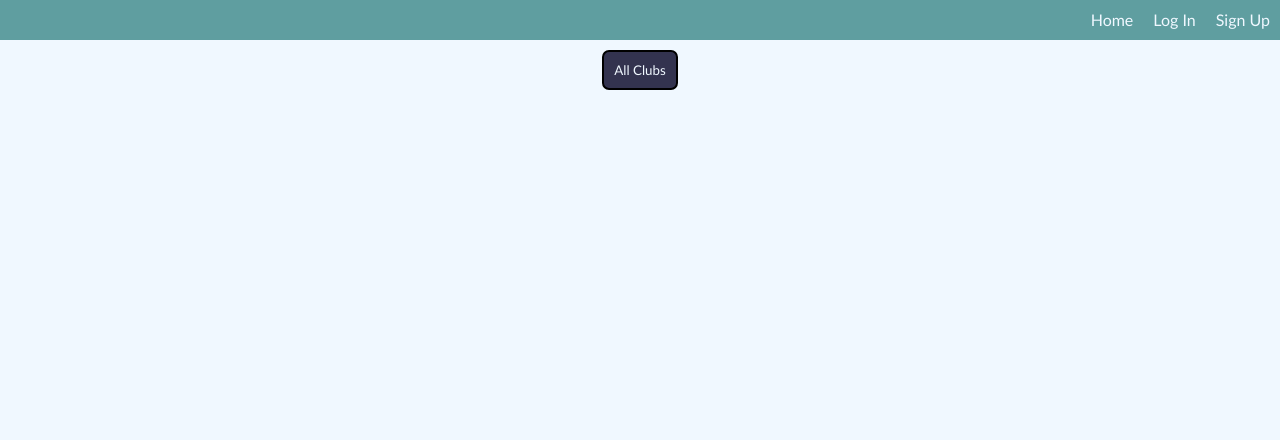
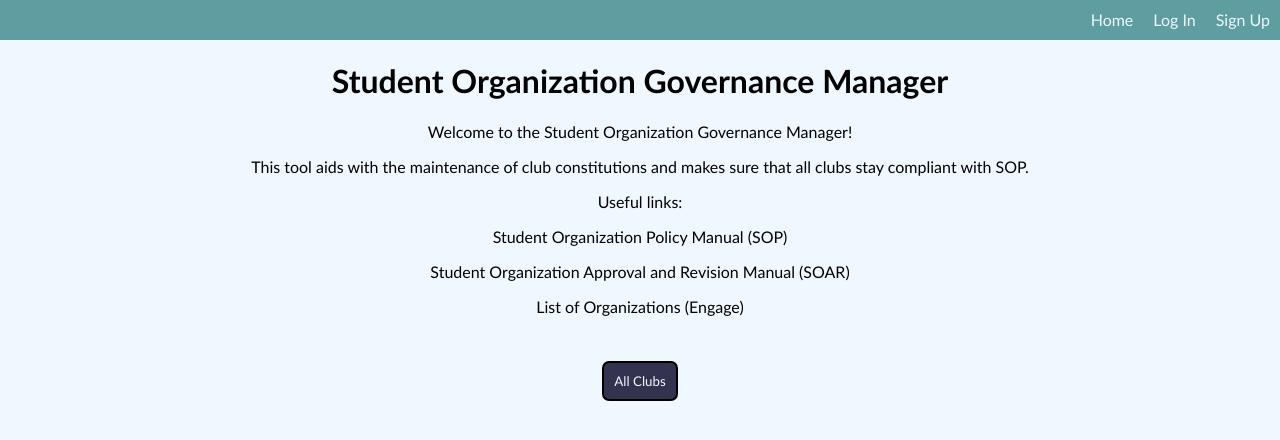
Before and after one commit to b-at-neu/StudentOrganizationGovernance, a Django app: page / in a window 1280 px wide. Shown: the top 440 px of the page. Run offline with Django 5.2, Linux system fonts and the light colour scheme.

Commit message:
Better formatting for tables and links

```diff
--- a/student_org_gov/clubs/views/save_constitution_edits.py
+++ b/student_org_gov/clubs/views/save_constitution_edits.py
@@ -15,9 +15,9 @@ def view(request, club_url):
     data = post(request)
 
     try:
-        constitution = models.Constitution.objects.get(pk=data.get("constitution"))
+        constitution = models.Constitution.objects.get(pk=data.get("pk"))
     except:
-        return HttpResponseBadRequest(f"Constitution model data with pk '{data.get('constitution')}' not found")
+        return HttpResponseBadRequest(f"Constitution model data with pk '{data.get('pk')}' not found")
 
     articles_list = list(constitution.articles.all())
 
--- a/student_org_gov/home/templates/home/home.html
+++ b/student_org_gov/home/templates/home/home.html
@@ -4,6 +4,24 @@
 
 {% block body %}
 
+<h1>Student Organization Governance Manager</h1>
+
+<p>Welcome to the Student Organization Governance Manager!</p>
+<p>This tool aids with the maintenance of club constitutions and makes sure that all clubs stay compliant with SOP.</p>
+<p>Useful links:</p>
+<p><a class="link" href="https://docs.google.com/document/d/19DnmV_UzVOfzxwxffAjHxugFLAEadIaAzzklEzsdXY4/edit?usp=sharing" target="_blank">
+    Student Organization Policy Manual (SOP)
+</a></p>
+<p><a class="link" href="https://docs.google.com/document/d/1dP4Jvq4-1EJt6nPBkLFr7MCazJuAEb0wcqi5MA1PDEw/edit?usp=sharing" target="_blank">
+    Student Organization Approval and Revision Manual (SOAR)
+</a></p>
+<p><a class="link" href="https://neu.campuslabs.com/engage/organizations" target="_blank">
+    List of Organizations (Engage)
+</a></p>
+
+<br>
+
+<div class="buttons">
     <!-- Club of person -->
     {% if user.role == 2 and user.club %}
         <a href="{% url 'club' user.club.url %}"><button>View My Club</button></a>
@@ -17,5 +35,6 @@
 
     <!-- All links -->
     <a href="{% url 'clubs' %}"><button>All Clubs</button></a>
+</div>
 
 {% endblock %}
--- a/student_org_gov/student_org_gov/templates/base_template.html
+++ b/student_org_gov/student_org_gov/templates/base_template.html
@@ -39,16 +39,29 @@
         table {
             width: 70%;
             margin: 0 auto;
+            table-layout: fixed;
         }
         th, td {
             padding: 18px;
             min-width: 100px;
             width: 20%;
+            overflow: hidden;
         }
         th {
             padding-top: 50px;
         }
 
+        /* Links */
+        a.link {
+            color: black;
+            text-decoration: none;
+            padding: 5px;
+        }
+        a.link:hover {
+            text-decoration: underline;
+        }
+
+        /* Buttons */
         div.buttons {
             display:inline-flex;
         }
```
Also changed, not shown: TODO.md (+0 -4 lines), student_org_gov/board/templates/board/board_overview.html (+16 -1 lines), student_org_gov/clubs/templates/clubs/club.html (+15 -1 lines), student_org_gov/clubs/templates/clubs/clubs.html (+7 -3 lines), student_org_gov/clubs/templates/clubs/constitution.html (+20 -5 lines), student_org_gov/clubs/templates/clubs/edit_constitution.html (+12 -1 lines). Lines whose indentation alone changed are shown as unchanged.
